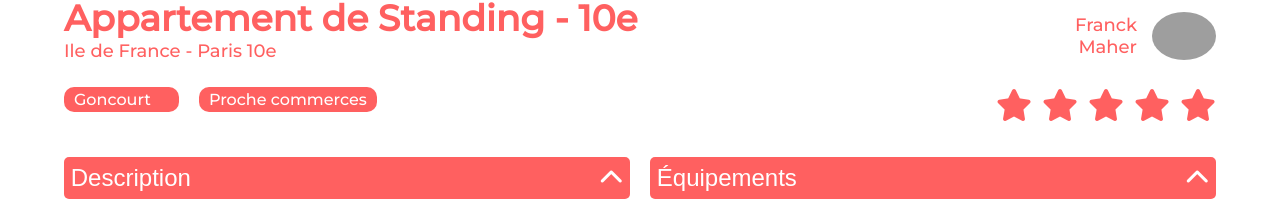
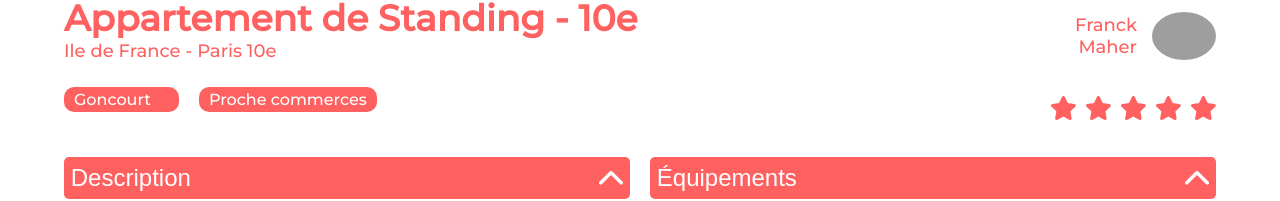
Before and after one commit to estebanxo/P6, a React (Create React App) app: page /FicheLogement/0979876d in a window 1280 px wide. Shown: the part 604-805 px from the top of the page. Built offline with nearby package versions, Linux system fonts and the light colour scheme; grey boxes are pictures that could not be loaded.

Commit message:
dernières modifications

```diff
--- a/package.json
+++ b/package.json
@@ -8,7 +8,6 @@
     "@testing-library/user-event": "^13.5.0",
     "react": "^18.2.0",
     "react-dom": "^18.2.0",
-    "react-icons": "^4.11.0",
     "react-router-dom": "^6.15.0",
     "react-scripts": "5.0.1",
     "sass": "^1.66.1",
--- a/public/index.html
+++ b/public/index.html
@@ -26,6 +26,5 @@
       To begin the development, run `npm start` or `yarn start`.
       To create a production bundle, use `npm run build` or `yarn build`.
     -->
-    <script src="https://kit.fontawesome.com/5196d26c84.js" crossorigin="anonymous"></script>
   </body>
 </html>
--- a/src/component/DropDown.js
+++ b/src/component/DropDown.js
@@ -1,5 +1,6 @@
 import "../style/DropDown.scss";
 import { useState } from "react";
+import verctorFermer from "../assets/icones/VectorFermer.png";
 
 function DropDown(props) {
     const [isChecked, setIsChecked] = useState(false);
@@ -13,7 +14,7 @@ function DropDown(props) {
         <div className="ContentBx" >
             <button type="button" className={isChecked === true ? "Label openLabel" : "Label"} onClick={handleOnClick}>
                 <span>{props.title}</span>
-                <i className={isChecked === true ? "fa-solid fa-chevron-up open" : "fa-solid fa-chevron-up"}></i>
+                <img src={verctorFermer} alt="" className={isChecked === true ? "fa-solid fa-chevron-up open" : "fa-solid fa-chevron-up"} />
             </button>
             <div className="Content">
                 {props.content.map((obj, index) => (
--- a/src/component/FicheLogement.js
+++ b/src/component/FicheLogement.js
@@ -6,6 +6,8 @@ import Footer from "./Footer";
 import { useParams } from "react-router-dom";
 import { useState, useEffect } from "react";
 import { useNavigate  } from "react-router-dom";
+import starGray from "../assets/icones/star_gray.png";
+import starRed from "../assets/icones/star_red.png";
 
 function FicheLogement() {
 
@@ -82,7 +84,7 @@ function FicheLogement() {
                   return (
                     <label key={`${star}, ${index}`} className="containerStars__stars">
                       <input type="radio" name="rate" value={currentRate} />
-                      <i className={currentRate <= (rateColor || logement.rating) ? "fa-solid fa-star fa-2xl red" : "fa-solid fa-star fa-2xl gray"} />
+                      <img src={currentRate <= (rateColor || logement.rating) ? starRed : starGray} alt="" />
                     </label>
                   )
                 })}
--- a/src/style/FicheLogement.scss
+++ b/src/style/FicheLogement.scss
@@ -89,10 +89,10 @@ $red-light: #FF6060;
                 .containerStars__stars input[name="rate"] {
                     display: none;
                 }
-                .red {
+                .starRed {
                     color: #FF6060;
                 }
-                .gray {
+                .starGray {
                     color: #E3E3E3;
                 }
             }
```
Also changed, not shown: src/assets/icones/star_gray.png (renamed from src/assets/icones/Star.png), src/assets/icones/star_red.png (added).
